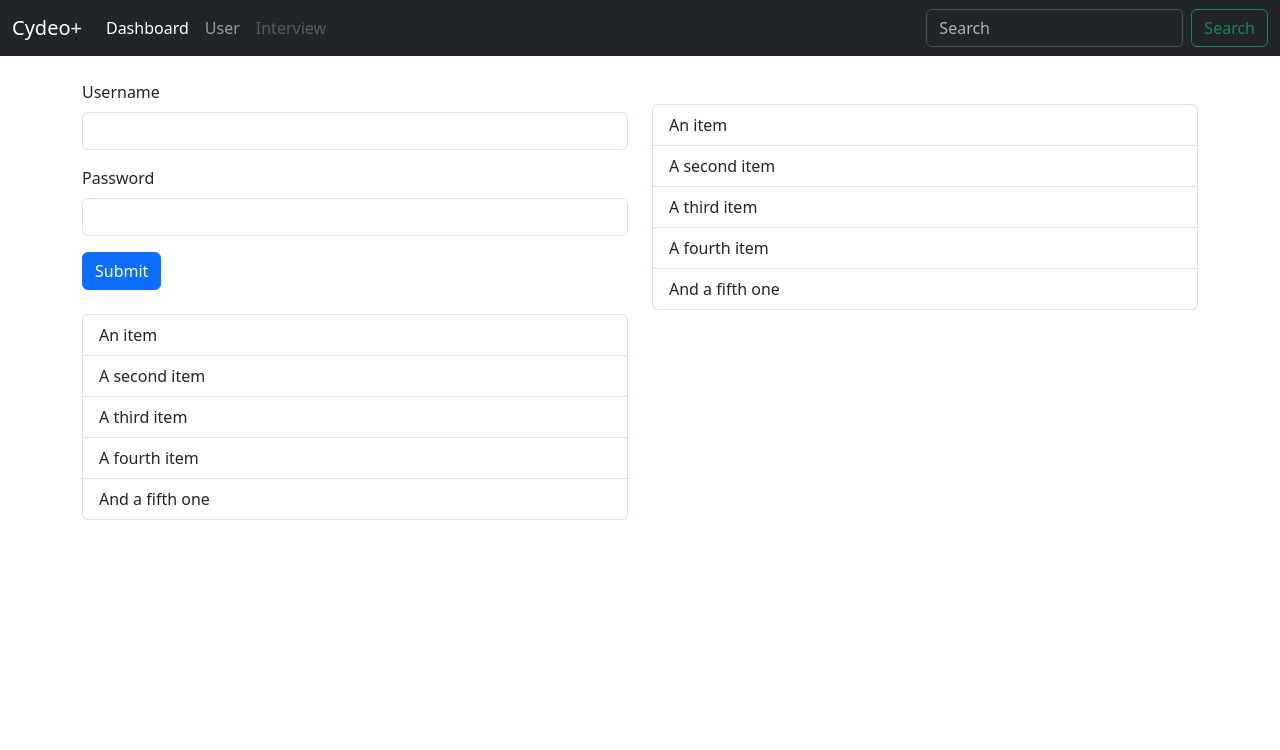
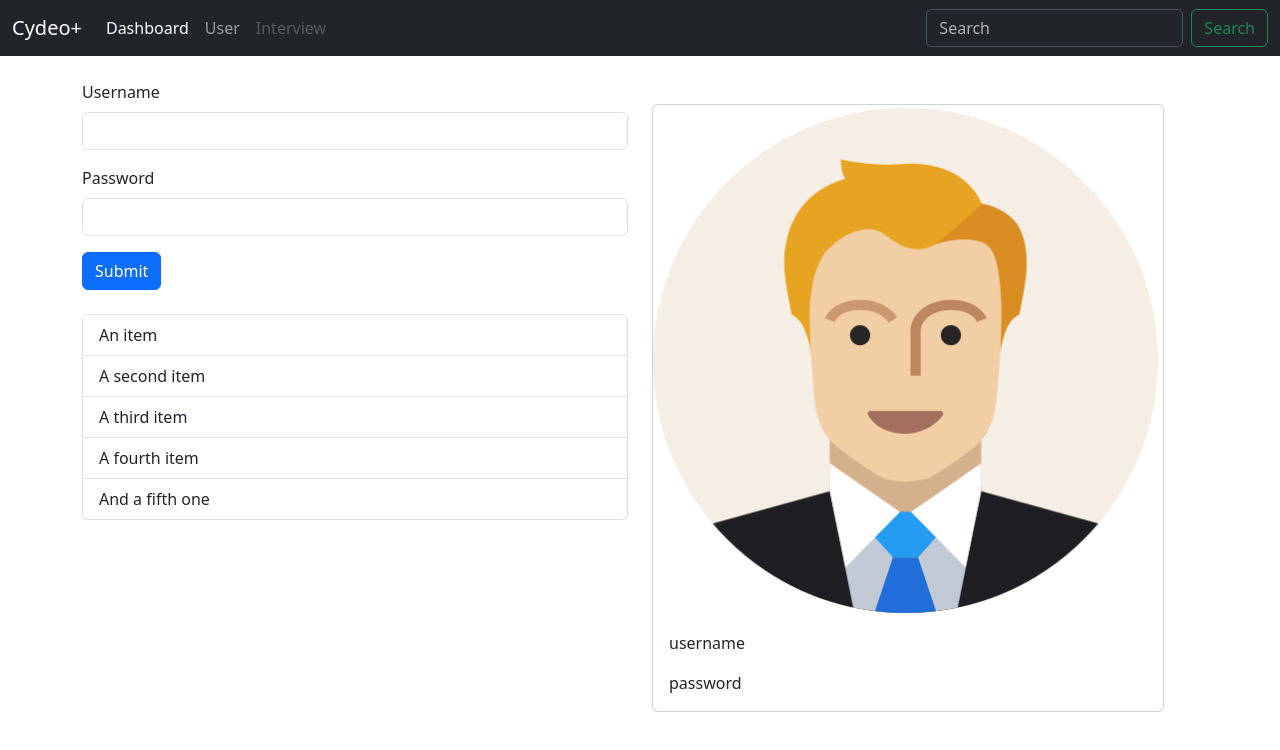
Before and after one commit to koltikin/Angular_mentor_plus, an Angular app: page / in a window 1280 px wide. Shown: the top 750 px of the page. Built offline with nearby package versions, Linux system fonts and the light colour scheme.

Commit message:
initial setup

```diff
--- a/src/app/user/user-list/user-list.component.html
+++ b/src/app/user/user-list/user-list.component.html
@@ -1,9 +1,9 @@
 <br>
 <br>
-<ul class="list-group">
-    <li class="list-group-item">An item</li>
-    <li class="list-group-item">A second item</li>
-    <li class="list-group-item">A third item</li>
-    <li class="list-group-item">A fourth item</li>
-    <li class="list-group-item">And a fifth one</li>
-</ul>
+<div class="card" style="width: 32rem;">
+    <img src="assets/images/userone.png" class="card-img-top" alt="selected_user">
+    <div class="card-body">
+      <p class="card-text">username</p>
+      <p class="card-text">password</p>
+    </div>
+</div>
```
Also changed, not shown: src/assets/images/userone.png (added).
